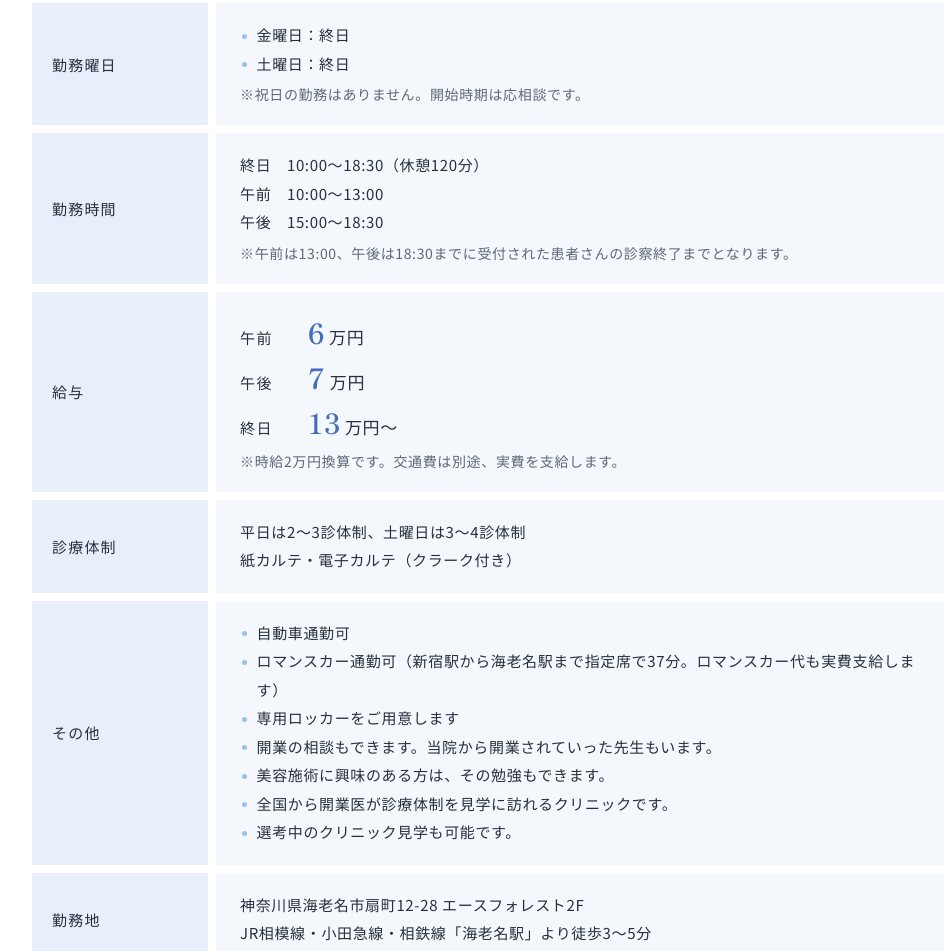
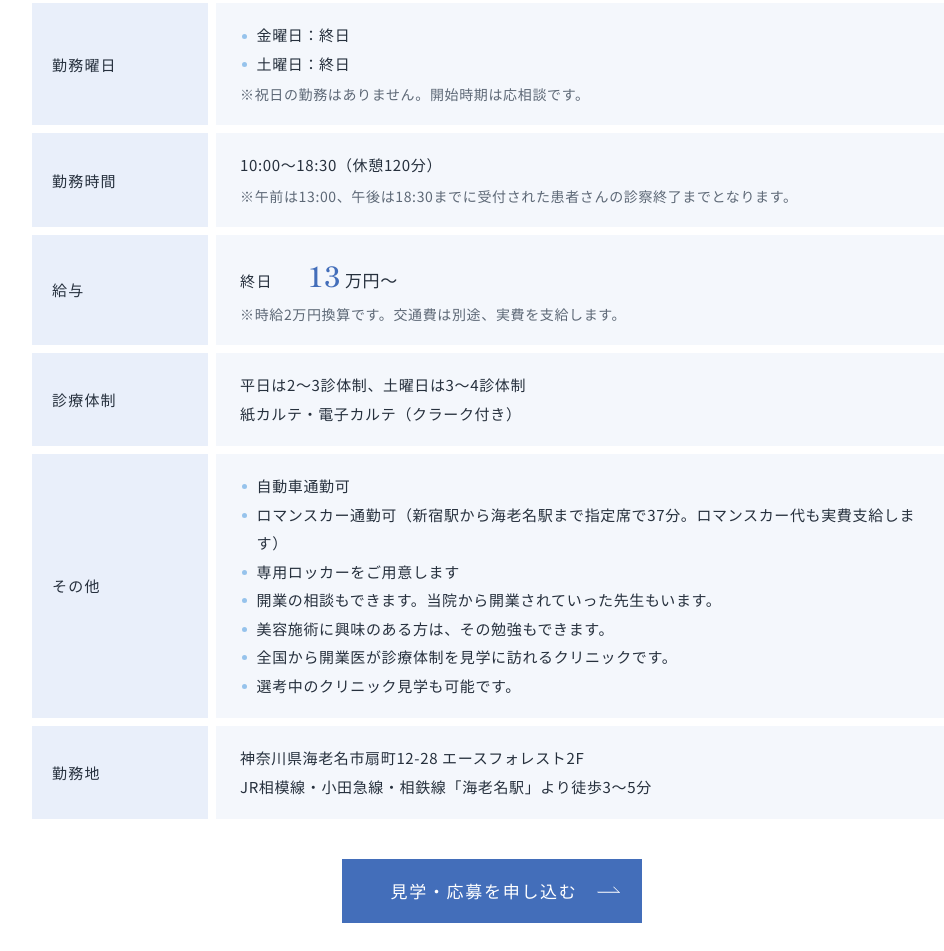
Before and after one commit to kotaka0424/doctor-recruit-preview, a plain HTML site: page index.html in a window 1280 px wide. Shown: the part 10439-11390 px from the top of the page, without its empty margins (148-1092 px from the left). Drawn offline with nearby package versions, Linux system fonts and the light colour scheme.

Commit message:
Part-time: show full-day hours and pay only
Co-Authored-By: Claude Fable 5.2 <noreply@anthropic.com>

```diff
--- a/index.html
+++ b/index.html
@@ -951,17 +951,13 @@ body { margin: 0; background: #fff; }
         <div class="mdr-dl__row">
           <dt>勤務時間</dt>
           <dd>
-            <p>終日　10:00〜18:30（休憩120分）</p>
-            <p>午前　10:00〜13:00</p>
-            <p>午後　15:00〜18:30</p>
+            <p>10:00〜18:30（休憩120分）</p>
             <p class="mdr-note">※午前は13:00、午後は18:30までに受付された患者さんの診察終了までとなります。</p>
           </dd>
         </div>
         <div class="mdr-dl__row">
           <dt>給与</dt>
           <dd>
-            <p class="mdr-pay"><span class="mdr-pay__cond">午前</span><span class="mdr-pay__num"><b>6</b>万円</span></p>
-            <p class="mdr-pay"><span class="mdr-pay__cond">午後</span><span class="mdr-pay__num"><b>7</b>万円</span></p>
             <p class="mdr-pay"><span class="mdr-pay__cond">終日</span><span class="mdr-pay__num"><b>13</b>万円〜</span></p>
             <p class="mdr-note">※時給2万円換算です。交通費は別途、実費を支給します。</p>
           </dd>
```
